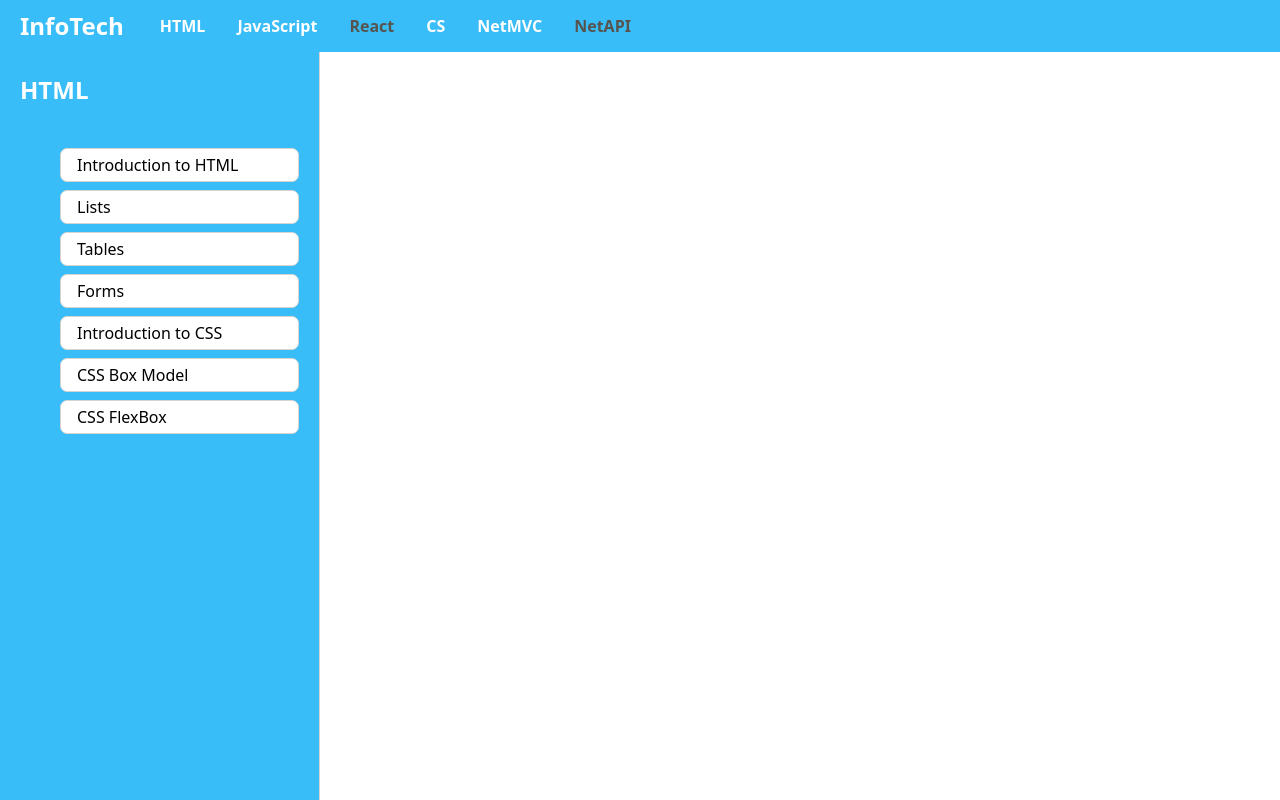
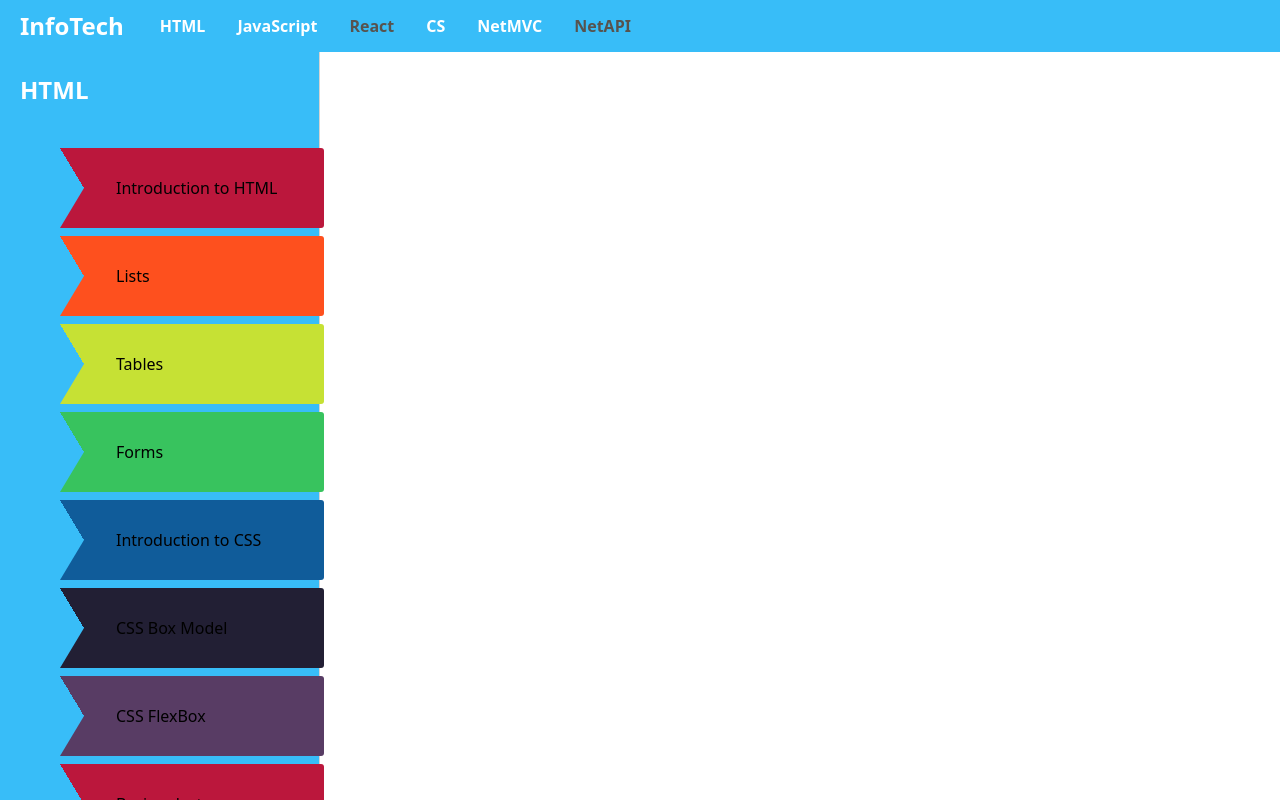
Before and after one commit to fisnikHaziri/InfoTechUI, a React (Vite) app: page / in a window 1280 px wide. Both pictures are taken after a click on the link "HTML". Shown: the top 800 px of the page. Built offline with nearby package versions, Linux system fonts and the light colour scheme.

Commit message:
completed the Aside bar and hooked it up to the FocusedLesson component to display the selected lesson

```diff
--- a/src/App.css
+++ b/src/App.css
@@ -1,4 +1,5 @@
 nav {
+	z-index: 10;
 	position: sticky;
 	top: 0;
 	background-color: #38bdf8;
@@ -42,11 +43,36 @@ nav a.active {
 }
 
 main aside {
-	background-color: #f1f1f1;
 	padding: 20px;
-	height: 400px;
 }
 
 main aside ul button {
 	margin-left: 20px;
 }
+
+.btnCoveredLessonStyling {
+	height: 5rem;
+	transition: 500ms;
+	border-top-right-radius: 3px;
+	border-bottom-right-radius: 3px;
+	width: 16.5rem;
+	padding-left: 3.5rem;
+	text-align: left;
+	position: relative;
+	&:hover {
+		cursor: pointer;
+		scale: 1.1;
+	}
+	&::after {
+		scale: 1.1;
+		content: '';
+		background-color: red;
+		background: linear-gradient(to right top, #38bdf8 50%, transparent 50%);
+		clip-path: polygon(0 0, 100% 0, 0 100%);
+		height: 100%;
+		width: 3rem;
+		position: absolute;
+		left: 0;
+		top: 0;
+	}
+}
--- a/src/App.tsx
+++ b/src/App.tsx
@@ -1,19 +1,39 @@
+import { useState } from 'react'
+import './App.css'
 import Aside from './components/Aside'
+import FocusedLesson from './components/FocusedLesson'
 import NavBar from './components/NavBar'
 import User from './components/User.json'
 import { useSelectedTopic } from './components/Utils/SelectedTopicContext'
 
-import './App.css'
+interface Lesson {
+	title: string
+	keyPoints: string
+	content: string
+}
 
 function App() {
+	const [selectedLesson, setSelectedLesson] = useState({
+		title: '',
+		keyPoints: '',
+		content: '',
+	})
 	const { selectedTopic } = useSelectedTopic()
 
+	function handleLessonChange(newLesson: Lesson) {
+		setSelectedLesson(newLesson)
+	}
 	return (
 		<>
 			<NavBar title="InfoTech" user={User} />
 			<main className="flex">
-				{selectedTopic.subject && <Aside title={selectedTopic.subject} />}
-				<section></section>
+				{selectedTopic.subject && (
+					<Aside
+						title={selectedTopic.subject}
+						onLessonChange={handleLessonChange}
+					/>
+				)}
+				<FocusedLesson lesson={selectedLesson} />
 			</main>
 		</>
 	)
--- a/src/components/Aside.tsx
+++ b/src/components/Aside.tsx
@@ -1,25 +1,43 @@
 import React from 'react'
+import AsideButton from './AsideButton'
 import { useSelectedTopic } from './Utils/SelectedTopicContext'
+
+interface Lesson {
+	title: string
+	keyPoints: string
+	content: string
+}
 
 interface AsideProps {
 	title: string
+	onLessonChange: (newLesson: Lesson) => void
 }
 
-const Aside: React.FC<AsideProps> = ({ title }) => {
+const Aside: React.FC<AsideProps> = ({ title, onLessonChange }) => {
 	const { selectedTopic } = useSelectedTopic()
-
-	const btnStyling =
-		'bg-white py-1 px-4 border-stone-300 hover:translate-x-[10px] duration-500 border-[1px] rounded-[7px] text-start'
+	const colors = [
+		'#BB173C',
+		'#FE501E',
+		'#C6E134',
+		'#38C35E',
+		'#105C9A',
+		'#221F34',
+		'#583C64',
+	]
 
 	return (
-		<aside className="w-[20rem] flex-shrink min-w-[10rem] h-screen bg-[#38bdf8] border-r-[1px] border-stone-300">
+		<aside className="w-[20rem] flex-shrink min-w-[10rem] min-h-screen bg-[#38bdf8] border-r-[1px] border-stone-300">
 			<h1 className="text-[24px] font-bold pb-10 text-white">{title}</h1>
 			<ul className="pl-5 pb-10 flex flex-col gap-2">
-				{selectedTopic.lessons.map((lesson) => {
+				{selectedTopic.lessons.map((lesson, index) => {
+					const backgroundColor = colors[index % colors.length]
 					return (
-						<button className={btnStyling}>
-							<li>{lesson.title}</li>
-						</button>
+						<AsideButton
+							key={lesson.title}
+							lesson={lesson}
+							backgroundColor={backgroundColor}
+							onLessonChange={onLessonChange}
+						/>
 					)
 				})}
 			</ul>
--- /dev/null
+++ b/src/components/AsideButton.tsx
@@ -0,0 +1,35 @@
+import React from 'react'
+
+interface Lesson {
+	title: string
+	keyPoints: string
+	content: string
+}
+
+interface AsideButtonProps {
+	lesson: Lesson
+	backgroundColor: string
+	onLessonChange: (newLesson: Lesson) => void
+}
+
+const AsideButton: React.FC<AsideButtonProps> = ({
+	lesson,
+	backgroundColor,
+	onLessonChange,
+}) => {
+	const btnStyling = `btnCoveredLessonStyling `
+
+	return (
+		<button
+			onClick={() => onLessonChange(lesson)}
+			className={btnStyling}
+			style={{ backgroundColor }}
+		>
+			<li>{lesson.title}</li>
+		</button>
+	)
+}
+
+//ave to make the bookmark looking buttons to display the lessons also have to make them brightly colored or grayish if the lesson hasnt been covered yet by the user
+
+export default AsideButton
--- /dev/null
+++ b/src/components/FocusedLesson.tsx
@@ -0,0 +1,17 @@
+import React from 'react'
+
+interface Lesson {
+	title: string
+	keyPoints: string
+	content: string
+}
+
+interface FocusedLessonProps {
+	lesson: Lesson
+}
+
+const FocusedLesson: React.FC<FocusedLessonProps> = ({ lesson }) => {
+	return <h1>{lesson.keyPoints}</h1>
+}
+
+export default FocusedLesson
--- a/src/components/User.json
+++ b/src/components/User.json
@@ -5,12 +5,12 @@
 			"lessons": [
 				{
 					"title": "Introduction to HTML",
-					"keyPoints": "moreTesting",
+					"keyPoints": "Pointing things out",
 					"content": "interesting"
 				},
 				{
 					"title": "Lists",
-					"keyPoints": "moreTesting",
+					"keyPoints": "More pointing things out",
 					"content": "interesting"
 				},
 				{
@@ -35,6 +35,31 @@
 				},
 				{
 					"title": "CSS FlexBox",
+					"keyPoints": "moreTesting",
+					"content": "interesting"
+				},
+				{
+					"title": "Basic selectors",
+					"keyPoints": "moreTesting",
+					"content": "interesting"
+				},
+				{
+					"title": "Pseudo-classes",
+					"keyPoints": "moreTesting",
+					"content": "interesting"
+				},
+				{
+					"title": "Animation @keyframes",
+					"keyPoints": "moreTesting",
+					"content": "interesting"
+				},
+				{
+					"title": "Step-by-step instruction to using Bootstrap framework in our project",
+					"keyPoints": "moreTesting",
+					"content": "interesting"
+				},
+				{
+					"title": " Introduction to Bootstrap CSS framework",
 					"keyPoints": "moreTesting",
 					"content": "interesting"
 				}
```
Also changed, not shown: Documentation.txt.
